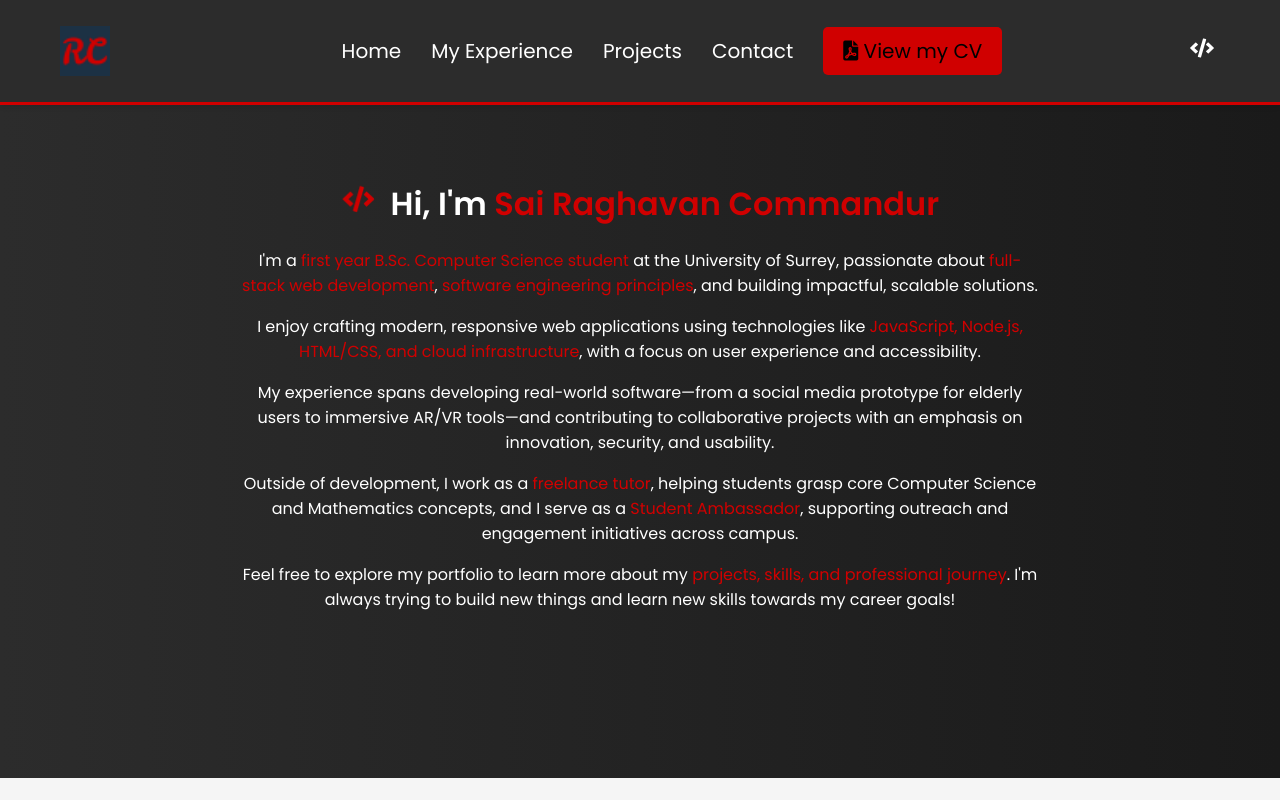
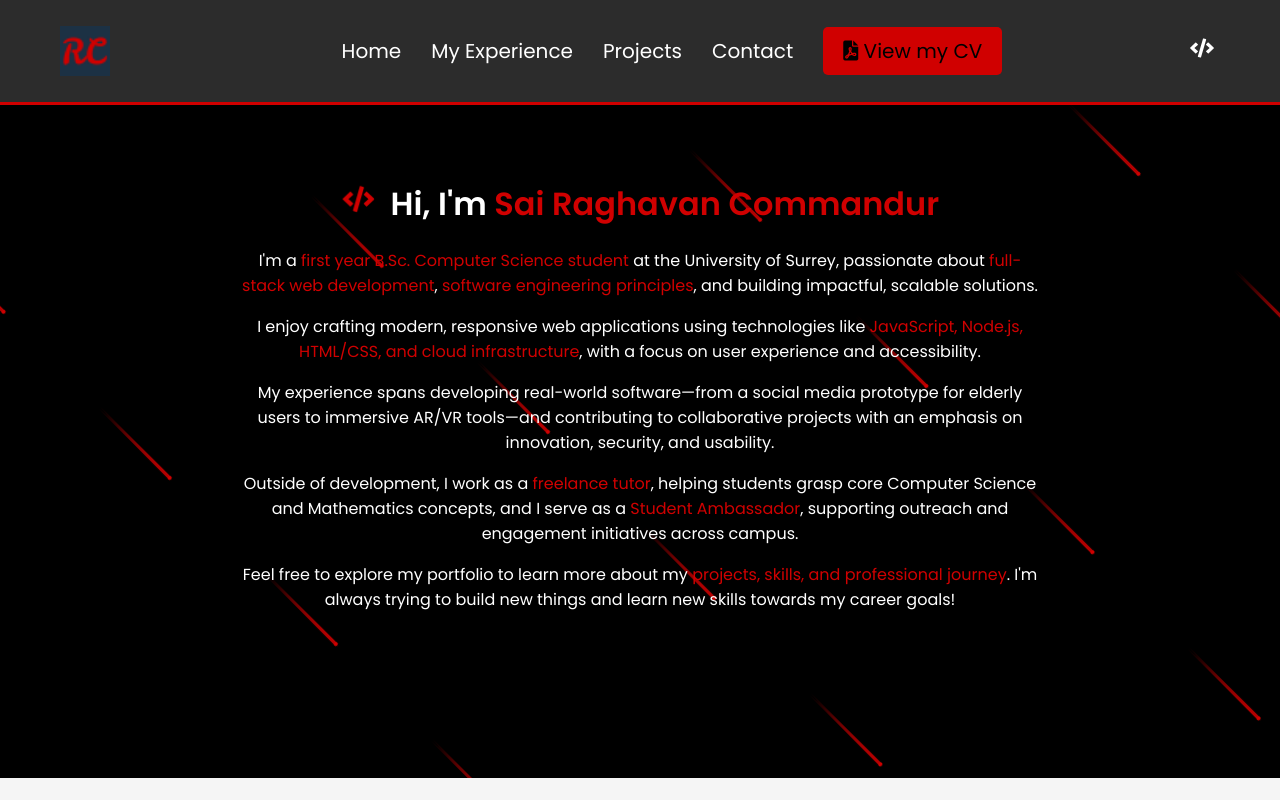
Before and after one commit to rxghavc/portfolio-website, a React (Create React App) app: page / in a window 1280 px wide. Shown: the top 800 px of the page. Built offline with nearby package versions, Linux system fonts and the light colour scheme; the HTML template or start-up script is replaced by a standard one.

Commit message:
increased translatey function on hover effect for navbar

```diff
--- a/src/components/Hero.js
+++ b/src/components/Hero.js
@@ -5,6 +5,9 @@ import { FaCode } from 'react-icons/fa';
 const Hero = () => {
   return (
     <section className="hero" id="home">
+      <div className="pattern-container">
+        <div className="pattern" />
+      </div>
       <div className="hero-content fade-in">
         <h1>
             <span className="highlight"><FaCode className="horizontal-spin-icon" /></span> Hi, I'm{' '}
```
